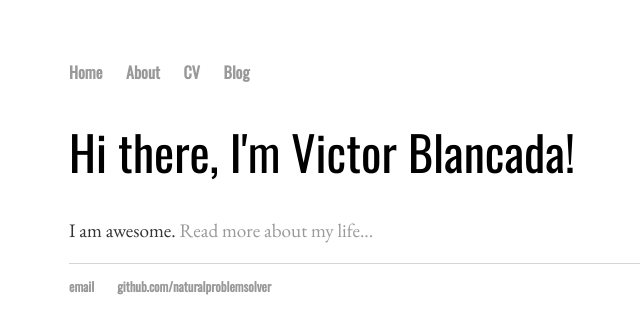
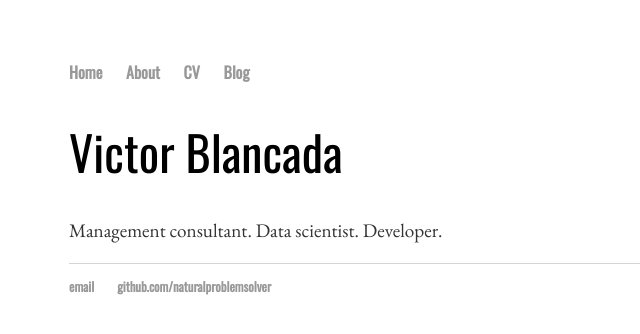
Before and after one commit to victorangeloblancada/victorangeloblancada.github.io-jekyll, a Jekyll site: the page built from index.html, in a window 1280 px wide. Shown: the top 334 px of the page, without its empty margins (123-763 px from the left). Built offline with Jekyll 4.4.1, drawn with Linux system fonts in a browser that asks for light colours.

Commit message:
Update index.html

```diff
--- a/index.html
+++ b/index.html
@@ -3,6 +3,6 @@ layout: default
 title: Natural Problem Solver
 ---
 <div class="blurb">
-	<h1>Hi there, I'm Victor Blancada!</h1>
-	<p>I am awesome. <a href="/about">Read more about my life...</a></p>
+	<h1>Victor Blancada</h1>
+	<p>Management consultant. Data scientist. Developer.</p>
 </div><!-- /.blurb -->
```
